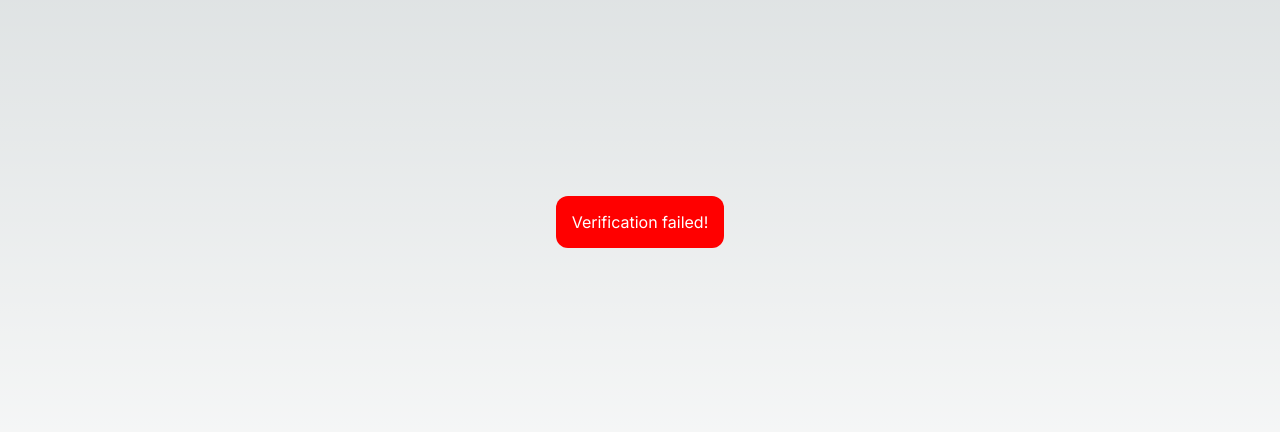
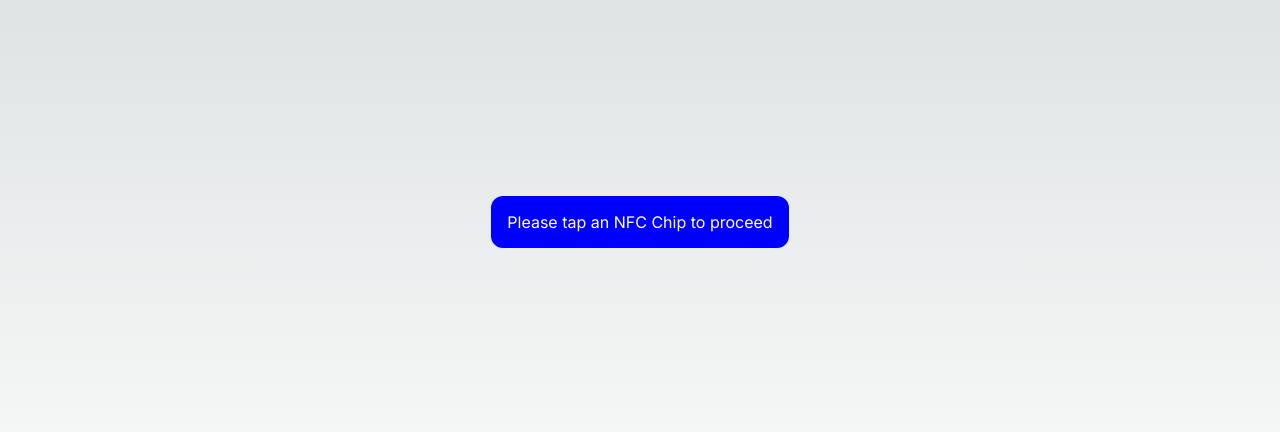
Before and after one commit to brettbl/paper-route-trading, a Next.js app: page / in a window 1280 px wide. Shown: the part 194-626 px from the top of the page. Built offline with nearby package versions, Linux system fonts and the light colour scheme.

Commit message:
improved verification UX

```diff
--- a/src/app/page.module.css
+++ b/src/app/page.module.css
@@ -10,17 +10,25 @@
   width: 100%;
 }
 
-.fail {
+.alert {
   display: flex;
   align-items: center;
   justify-content: center;
   min-height: 100vh;
 }
 
-.alert {
+.fail {
   padding: 1rem;
   border-radius: var(--border-radius);
   background: red; /* Changed to red */
+  text-align: center;
+  color: white; /* Added to ensure text is visible on red background */
+}
+
+.notification {
+  padding: 1rem;
+  border-radius: var(--border-radius);
+  background: blue; /* Changed to red */
   text-align: center;
   color: white; /* Added to ensure text is visible on red background */
 }
--- a/src/app/page.tsx
+++ b/src/app/page.tsx
@@ -22,7 +22,6 @@ const ProductComponent: React.FC = () => {
   const e = searchParams?.get('e');
   const [productId, setProductId] = useState(null);
   const [product, setProduct] = useState<Product | null>(null);
-  const [isPass, setIsPass] = useState(false);
   const [response, setResponse] = useState(null);
 
   // Call getInventoryItem with the pk value
@@ -56,10 +55,6 @@ const ProductComponent: React.FC = () => {
       const response = await fetch(`/api/verifyTap?${params}`);
       const data = await response.json();
       setResponse(data.response);
-      if (data.response === "Pass") {
-        setIsPass(true);
-      }
-      console.log(data);
     } catch (error) {
       console.error(error);
     }
@@ -86,19 +81,22 @@ const ProductComponent: React.FC = () => {
   return (
     <main className={styles.main}>
       {
-      isPass ? (
+        response === 'Pass' ? (
           product && (
             <>
               <img src={`https:${product?.Image}`} alt="Product Image"/>
               <span className={styles.token}>1 of 1</span>
               <h3>{product?.Name}</h3>
               <span>{product?.Description}</span>
-            <span>{response}</span>
             </>
           )
+        ) : response === 'Fail' ? (
+          <div className={styles.alert}>
+            <div className={styles.fail}>Verification failed</div>
+          </div>
         ) : (
-        <div className={styles.fail}>
-            <div className={styles.alert}>Verification failed!</div>
+          <div className={styles.alert}>
+            <div className={styles.notification}>Please tap an NFC Chip to proceed</div>
           </div>
         )
       }
```
Lines whose indentation alone changed are shown as unchanged.
